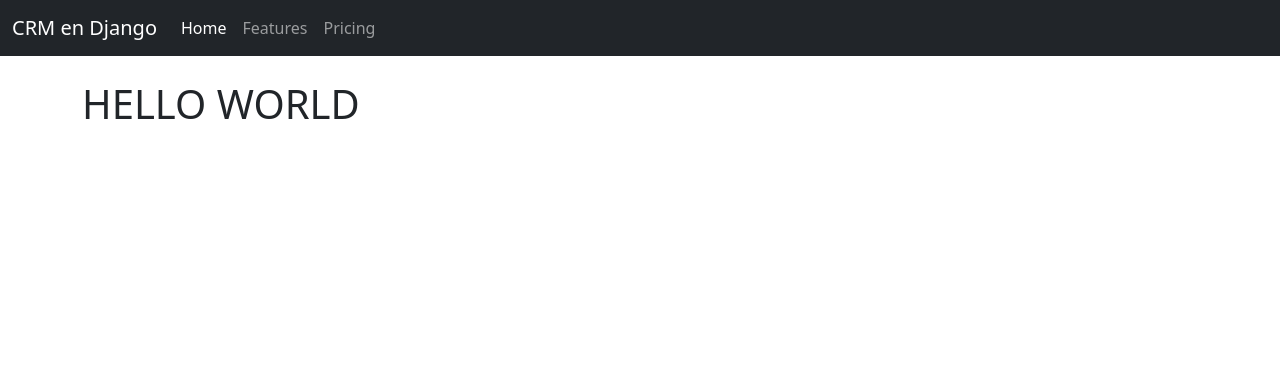
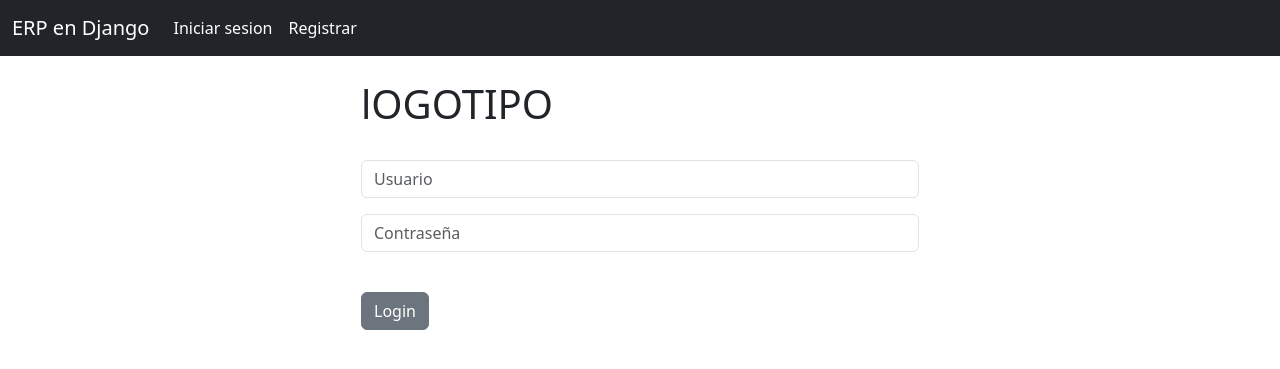
Before and after one commit to Amadoose/djangocrm, a Django app: page / in a window 1280 px wide. Shown: the top 369 px of the page. Run offline with Django 5.2, Linux system fonts and the light colour scheme.

Commit message:
login y registro

```diff
--- a/website/templates/base.html
+++ b/website/templates/base.html
@@ -3,16 +3,24 @@
   <head>
     <meta charset="utf-8">
     <meta name="viewport" content="width=device-width, initial-scale=1">
-    <title>CRM en Django</title>
+    <title>ERP en Django</title>
     <link href="https://cdn.jsdelivr.net/npm/bootstrap@5.3.6/dist/css/bootstrap.min.css" rel="stylesheet" integrity="sha384-4Q6Gf2aSP4eDXB8Miphtr37CMZZQ5oXLH2yaXMJ2w8e2ZtHTl7GptT4jmndRuHDT" crossorigin="anonymous">
   </head>
   <body>
     {% include 'navbar.html' %}
     <div class="container">
         </br>
+        {% if messages %}
+        {% for message in messages %}
+                <div class="alert alert-warning alert-dismissible fade show " role="alert">
+                    {{ message }}
+                    <button type="button" class="btn-close" data-bs-dismiss="alert" aria-label="Close"></button>
+                </div>
+            {% endfor %}
+        {% endif %}
         {% block content %}
         {% endblock %}
-    </div>
+
     <script src="https://cdn.jsdelivr.net/npm/bootstrap@5.3.6/dist/js/bootstrap.bundle.min.js" integrity="sha384-j1CDi7MgGQ12Z7Qab0qlWQ/Qqz24Gc6BM0thvEMVjHnfYGF0rmFCozFSxQBxwHKO" crossorigin="anonymous"></script>
   </body>
 </html>
--- a/website/templates/home.html
+++ b/website/templates/home.html
@@ -2,6 +2,34 @@
 
 {% block content %}
 
- <h1>HELLO WORLD</h1>
+<div class="col-md-6 offset-md-3">
+    {% if user.is_authenticated %}
+    <h1>Bienvenido {{ user.username }}</h1>
+    <a href="{% url 'logout' %}" class="btn btn-danger">Logout</a>
 
- {% endblock %}
+    <!-- <h1>Iniciar Sesión</h1> -->
+
+    {% else %}
+
+    <h1>lOGOTIPO</h1>
+    <br/>
+    <form method="post" action="{% url 'home' %}">
+        {% csrf_token %}
+        <form>
+        <div class="mb-3">
+            <input type="text" class="form-control" name="username" placeholder="Usuario" required >
+
+        </div>
+
+        <div class="mb-3">
+            <input type="password" class="form-control" name="password" placeholder="Contraseña" required >
+        </div>
+        <br>
+        <button type="submit" class="btn btn-secondary">Login</button>
+        </form>
+
+    </form>
+</div>
+{% endif %}
+
+{% endblock %}
--- a/website/templates/navbar.html
+++ b/website/templates/navbar.html
@@ -1,20 +1,26 @@
 <nav class="navbar navbar-expand-lg navbar-dark bg-dark">
   <div class="container-fluid">
-    <a class="navbar-brand" href="{%url 'home' %}">CRM en Django</a>
+    <a class="navbar-brand" href="{%url 'home' %}">ERP en Django</a>
     <button class="navbar-toggler" type="button" data-bs-toggle="collapse" data-bs-target="#navbarNav" aria-controls="navbarNav" aria-expanded="false" aria-label="Toggle navigation">
       <span class="navbar-toggler-icon"></span>
     </button>
     <div class="collapse navbar-collapse" id="navbarNav">
       <ul class="navbar-nav">
+
+        {% if user.is_authenticated %}
         <li class="nav-item">
-          <a class="nav-link active" aria-current="page" href="#">Home</a>
+          <a class="nav-link active" href="{% url 'logout' %}">Cerrar sesion</a>
         </li>
+
+        {% else %}
         <li class="nav-item">
-          <a class="nav-link" href="#">Features</a>
+          <a class="nav-link active" href="{% url 'home' %}">Iniciar sesion</a>
         </li>
+
         <li class="nav-item">
-          <a class="nav-link" href="#">Pricing</a>
+          <a class="nav-link active" href="{% url 'register' %}">Registrar</a>
         </li>
+        {% endif %}
 
       </ul>
     </div>
--- /dev/null
+++ b/website/templates/register.html
@@ -0,0 +1,6 @@
+{% extends 'base.html' %}
+{% block content %}
+
+<h1>Create new user</h1>
+
+{% endblock %}
--- a/website/urls.py
+++ b/website/urls.py
@@ -4,4 +4,7 @@ from . import views
 
 urlpatterns = [
     path('', views.home, name='home'),
+    path('login/', views.login_user, name='login'),
+    path('logout/', views.logout_user, name='logout'),
+    path('register/', views.register_user, name='register'),
 ]
--- a/website/views.py
+++ b/website/views.py
@@ -1,11 +1,51 @@
-from django.shortcuts import render
+from django.shortcuts import render, redirect
+from django.contrib.auth import authenticate, login, logout
+from django.contrib import messages
+
+# This file defines the views for the 'website' app in the DCRM project.
 
 # Create your views here.
 
 def home(request):
     """
     Render the home page of the DCRM website.
-
     This view handles requests to the root URL and returns the home page template.
     """
+    # Check to see if logging in
+    if request.method == 'POST':
+        username = request.POST.get('username')
+        password = request.POST.get('password')
+        # authenticate the user
+        user = authenticate(request, username=username, password=password)
+
+        if user is not None:
+            login(request, user)
+            messages.success(request, 'Datos correctos, bienvenido!')
+            return redirect('home')
+        else:
+            messages.error(request, 'Usuario o contraseña incorrectos')
+    # Always return a response
     return render(request, 'home.html', {})
+
+
+def login_user(request):
+    pass
+
+def logout_user(request):
+    logout(request)
+    messages.success(request, 'Has cerrado sesión correctamente.')
+    return redirect('home')
+
+def register_user(request):
+    """
+    Render the registration page for new users.
+    This view handles requests to the registration URL and returns the registration template.
+    """
+    if request.method == 'POST':
+        username = request.POST.get('username')
+        password = request.POST.get('password')
+        # Here you would typically save the user to the database
+        messages.success(request, 'Usuario registrado correctamente.')
+        return redirect('home')
+
+    return render(request, 'register.html', {})
```
Also changed, not shown: website/forms.py (added, +28 -0 lines).
